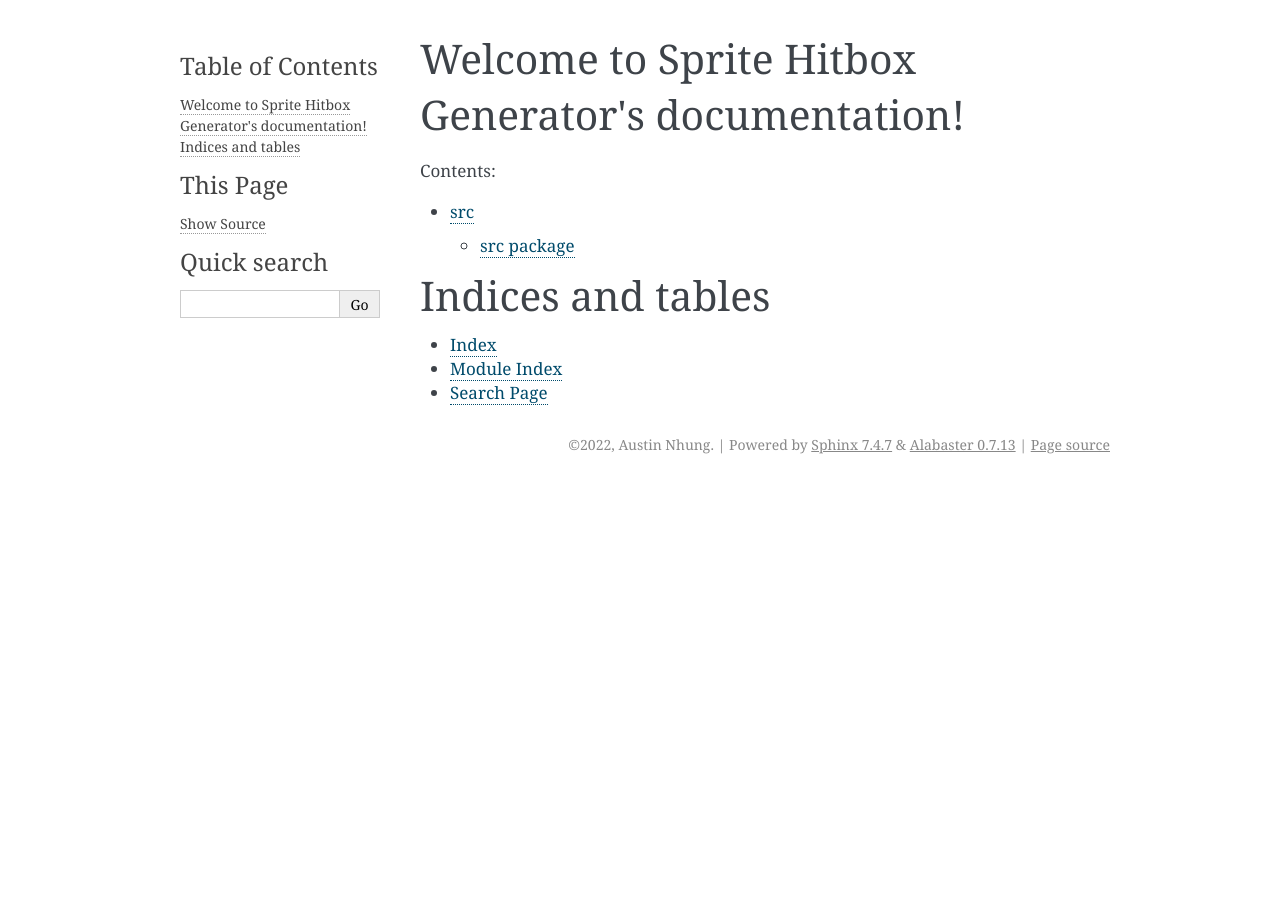
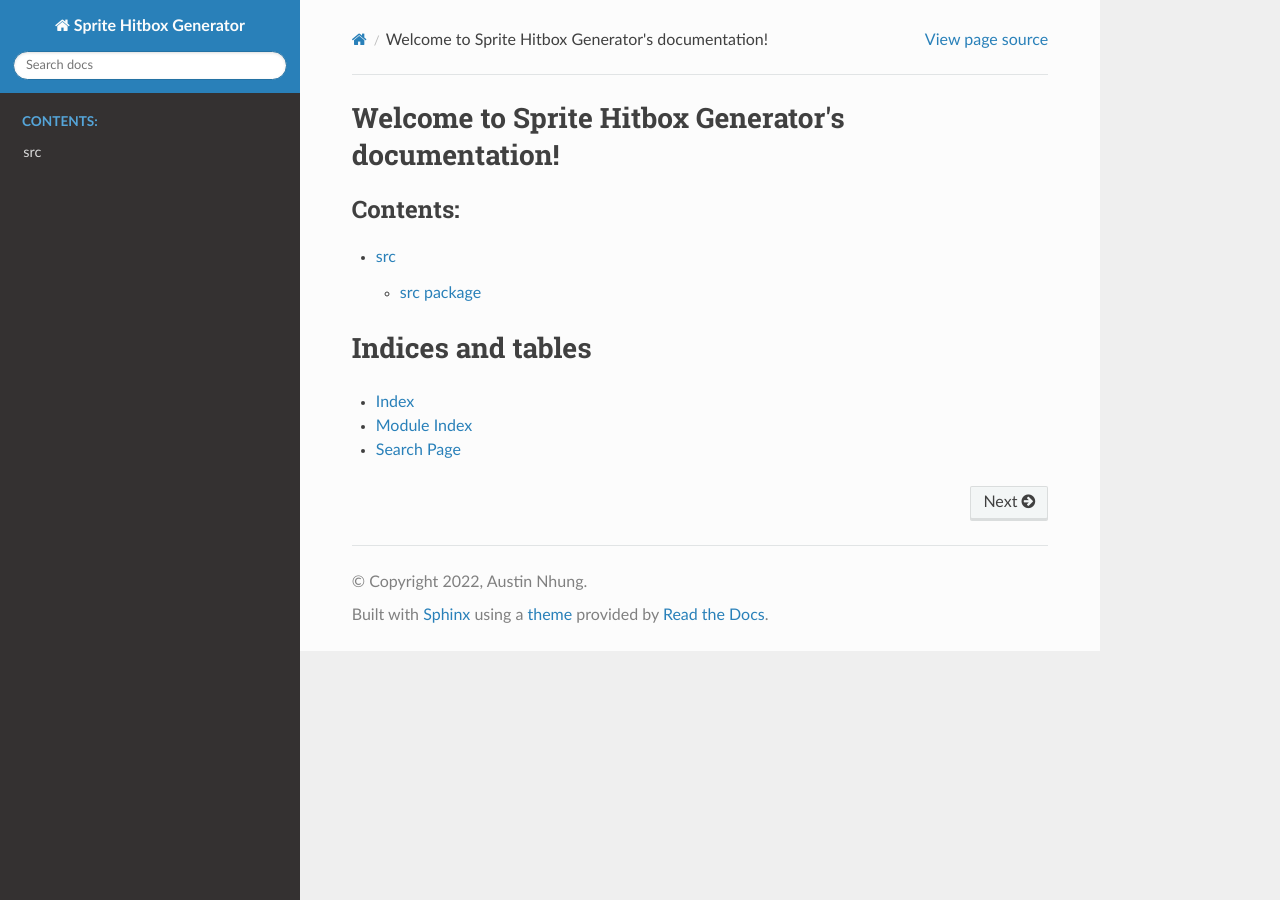
Before and after one commit to patriacaelum/pixie-trap, a Sphinx documentation site: the page built from docs/index.rst, in a window 1280 px wide. Built offline with Sphinx 7.4.7 and the Read the Docs theme 2.0.0, drawn with Linux system fonts in a browser that asks for light colours.

Commit message:
Prettier read-the-docs theme

```diff
--- a/docs/conf.py
+++ b/docs/conf.py
@@ -32,7 +32,9 @@ release = '0.1.0'
 # extensions coming with Sphinx (named 'sphinx.ext.*') or your custom
 # ones.
 extensions = [
-    "sphinx.ext.autodoc"
+    "sphinx.ext.autodoc",
+    "sphinx.ext.autosummary",
+    "sphinx.ext.napoleon",
 ]
 
 # Add any paths that contain templates here, relative to this directory.
@@ -56,7 +58,7 @@ exclude_patterns = ['_build', 'Thumbs.db', '.DS_Store']
 # The theme to use for HTML and HTML Help pages.  See the documentation for
 # a list of builtin themes.
 #
-html_theme = 'alabaster'
+html_theme = 'sphinx_rtd_theme'
 
 # Add any paths that contain custom static files (such as style sheets) here,
 # relative to this directory. They are copied after the builtin static files,
--- a/requirements.txt
+++ b/requirements.txt
@@ -1 +1,2 @@
 Sphinx==4.5.0
+sphinx-rtd-theme==1.0.0
```
